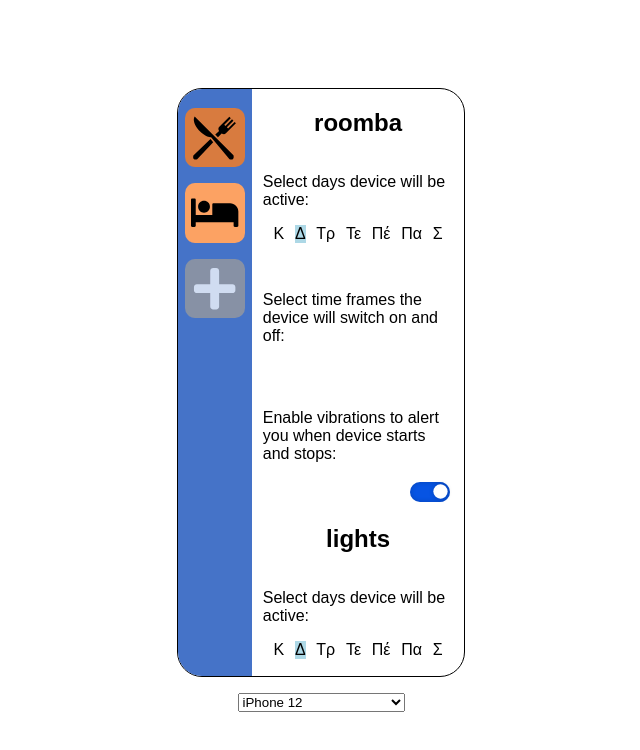
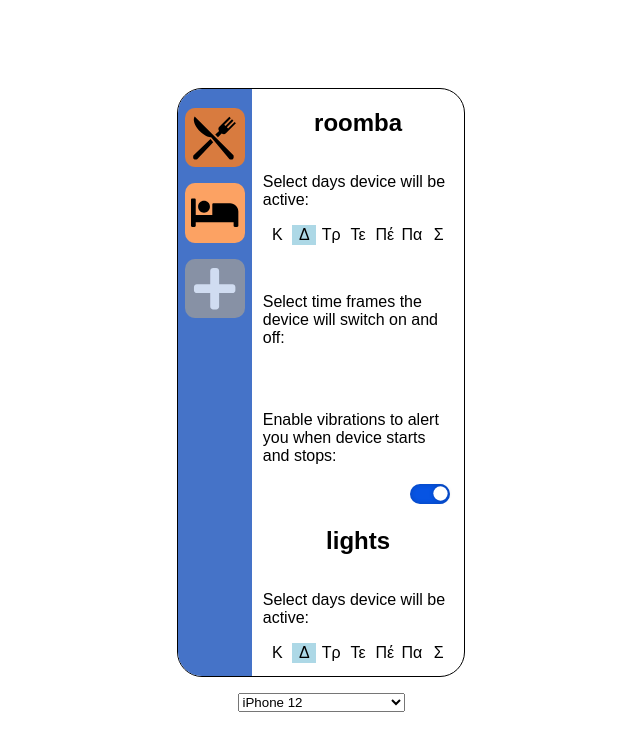
Before and after one commit to JonathanHYYan/Arduino-App-Mobile-Display, a React (Create React App) app: page /main in a window 1280 px wide. Both pictures are taken after a click on the icon 753 px from the left and 181 px from the top of the page. Shown: the top 750 px of the page, without its empty margins (319-959 px from the left). Built offline with nearby package versions, Linux system fonts and the light colour scheme.

Commit message:
[SDCWA--33] Add active day toggle

```diff
--- a/src/Components/Appliance/ApplianceControls.js
+++ b/src/Components/Appliance/ApplianceControls.js
@@ -19,11 +19,6 @@ const ApplianceControls = ({
   settingToggle,
   setSettingToggle,
 }) => {
-  const [settingDisplay, setSettingDisplay] = useState({
-    name: null,
-    index: null,
-  });
-
   // Variable holiding appliances currently registered to the device rendered from props.rooms
   const appliances = rooms.map((room) => {
     const controls = room.appliance.names.map((name, index) => {
@@ -42,7 +37,6 @@ const ApplianceControls = ({
 
   const updateSettings = (name, index) => {
     setSettingToggle(!settingToggle);
-    setSettingDisplay(name, index);
   };
 
   const updateRooms = (room) => {
--- a/src/Components/Utlity/DayIcons.js
+++ b/src/Components/Utlity/DayIcons.js
@@ -1,17 +1,46 @@
+import { useState } from "react";
 import { Day } from "./DayIconsStyles";
+import { useEffect } from "react";
 
-const DayIcons = ({days}) => {
-    return(
-        <>
-            <Day active={days[0]}>Κ</Day>
-            <Day active={days[1]}>Δ</Day>
-            <Day active={days[2]}>Τρ</Day>
-            <Day active={days[3]}>Τε</Day>
-            <Day active={days[4]}>Πέ</Day>
-            <Day active={days[5]}>Πα</Day>
-            <Day active={days[6]}>Σ</Day>
-        </>
-    )
+const DayIcons = ({ days }) => {
+  const [activeDays, setActiveDays] = useState(days);
+
+  const updateDays = (index) => {
+    const updateDays = activeDays.map((bool, i) => {
+      if (index != null) {
+        return i === index ? !activeDays[i] : activeDays[i];
+      } else {
+        return null;
+      }
+    });
+    setActiveDays(updateDays);
+  };
+
+  return (
+    <>
+      <Day active={activeDays[0]} onClick={() => updateDays(0)}>
+        Κ
+      </Day>
+      <Day active={activeDays[1]} onClick={() => updateDays(1)}>
+        Δ
+      </Day>
+      <Day active={activeDays[2]} onClick={() => updateDays(2)}>
+        Τρ
+      </Day>
+      <Day active={activeDays[3]} onClick={() => updateDays(3)}>
+        Τε
+      </Day>
+      <Day active={activeDays[4]} onClick={() => updateDays(4)}>
+        Πέ
+      </Day>
+      <Day active={activeDays[5]} onClick={() => updateDays(5)}>
+        Πα
+      </Day>
+      <Day active={activeDays[6]} onClick={() => updateDays(6)}>
+        Σ
+      </Day>
+    </>
+  );
 };
 
 export default DayIcons;
--- a/src/Components/Utlity/DayIconsStyles.js
+++ b/src/Components/Utlity/DayIconsStyles.js
@@ -1,5 +1,9 @@
 import styled from "styled-components";
 
 export const Day = styled.div`
-    background: ${({active}) => active ? 'lightblue': 'none'};
+  text-align: center;
+  padding: 1px;
+  width: 1.4rem;
+  cursor: pointer;
+  background: ${({ active }) => (active ? "lightblue" : "none")};
 `;
```
